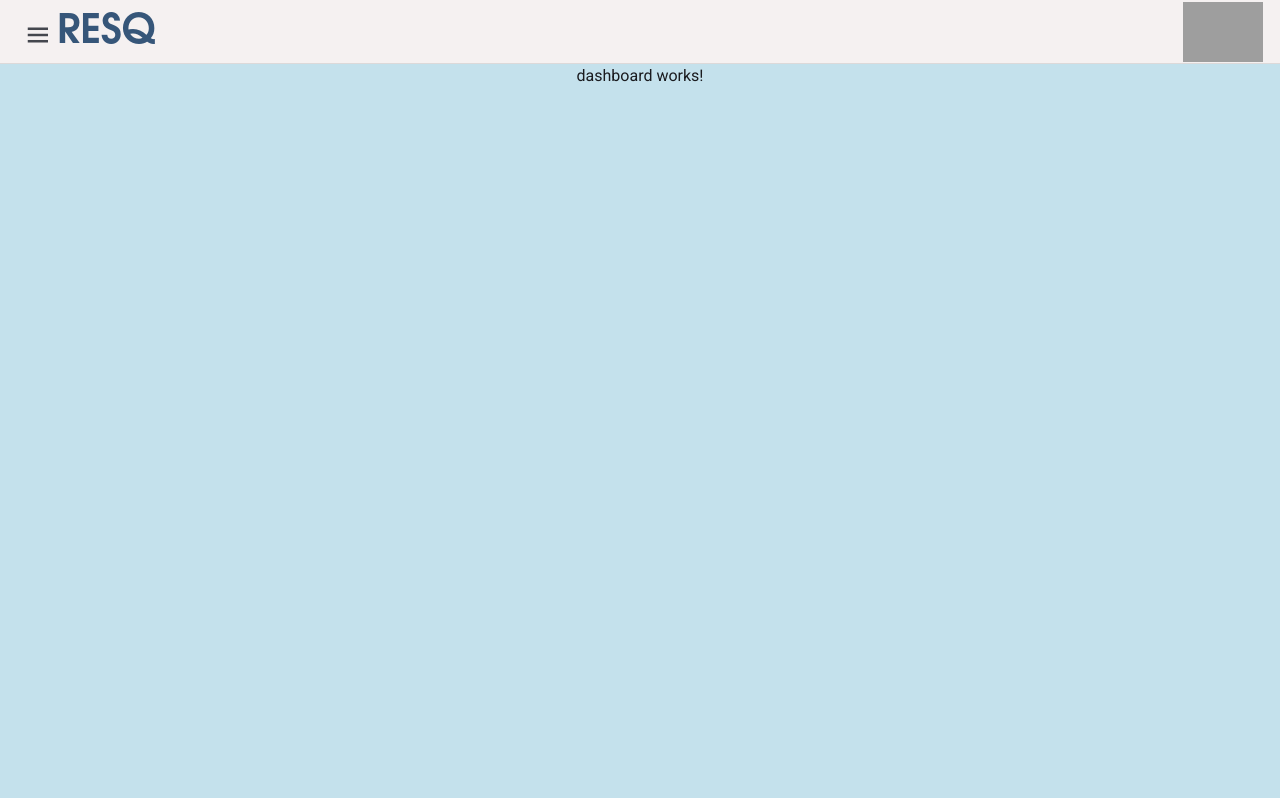
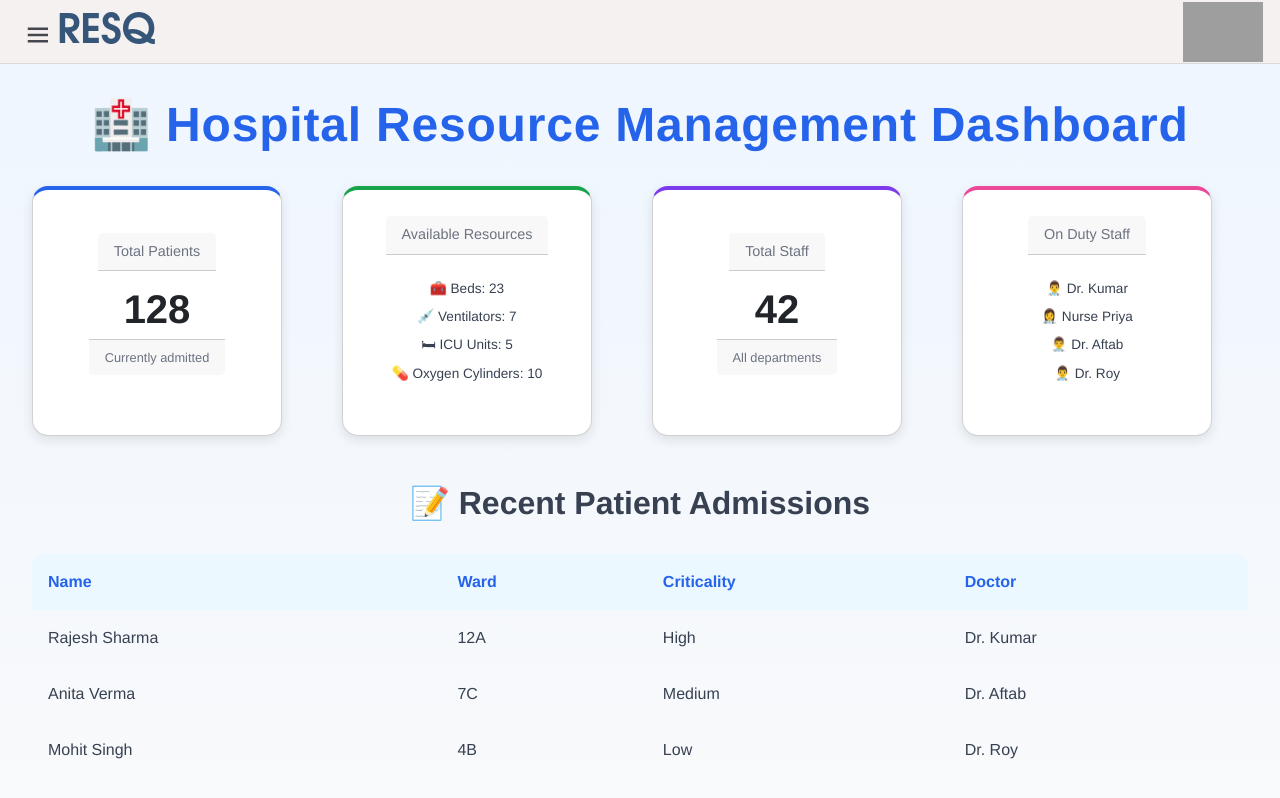
Before and after one commit to ResQ-Project/resq-frontend, an Angular app: page / in a window 1280 px wide. Shown: the top 798 px of the page. Built offline with nearby package versions, Linux system fonts and the light colour scheme; grey boxes are pictures that could not be loaded.

Commit message:
add modifications and make changes t the URLs  in the master service

```diff
--- a/src/app/Service/MasterService.ts
+++ b/src/app/Service/MasterService.ts
@@ -14,11 +14,11 @@ export class MasterService{
 
     constructor(private http:HttpClient){}
 
-    private baseUrl = 'http://localhost:3000'; // Base URL for your API
+    private baseUrl = 'http://localhost:8765'; // Base URL for your API
 
 
     GetPatient():Observable<Patient[]>{
-        return this.http.get<Patient[]>(`${this.baseUrl}/patient`);//patient data to table
+        return this.http.get<Patient[]>(`${this.baseUrl}/patientservice/api/v1/patient/getAllPatientsOfSingleWard/1`);//patient data to table
     }
 
     GetResource():Observable<Resource[]>{
--- a/src/app/dashboard/dashboard.component.html
+++ b/src/app/dashboard/dashboard.component.html
@@ -1 +1,80 @@
-<p>dashboard works!</p>
+<div class="dashboard-container">
+    <!-- Dashboard Header -->
+    <h1 class="dashboard-header">🏥 Hospital Resource Management Dashboard</h1>
+
+    <!-- Dashboard Cards Section -->
+    <div class="dashboard-cards">
+      <!-- Patients Card -->
+      <div class="card patients-card">
+        <div class="card-header">Total Patients</div>
+        <div class="card-value">128</div>
+        <p class="card-footer">Currently admitted</p>
+      </div>
+
+      <!-- Resources Card -->
+      <div class="card resources-card">
+        <div class="card-header">Available Resources</div>
+        <ul class="card-list">
+          <li>🧰 Beds: 23</li>
+          <li>💉 Ventilators: 7</li>
+          <li>🛏 ICU Units: 5</li>
+          <li>💊 Oxygen Cylinders: 10</li>
+        </ul>
+      </div>
+
+      <!-- Staff Count Card -->
+      <div class="card staff-count-card">
+        <div class="card-header">Total Staff</div>
+        <div class="card-value">42</div>
+        <p class="card-footer">All departments</p>
+      </div>
+
+      <!-- Staff Names Card -->
+      <div class="card staff-names-card">
+        <div class="card-header">On Duty Staff</div>
+        <ul class="card-list">
+          <li>👨‍⚕️ Dr. Kumar</li>
+          <li>👩‍⚕️ Nurse Priya</li>
+          <li>👨‍⚕️ Dr. Aftab</li>
+          <li>👨‍⚕️ Dr. Roy</li>
+        </ul>
+      </div>
+    </div>
+
+    <!-- Recent Admissions Table Section -->
+    <div class="recent-admissions">
+      <h2 class="recent-admissions-header">📝 Recent Patient Admissions</h2>
+      <div class="overflow-x-auto">
+        <table class="recent-admissions-table">
+          <thead>
+            <tr>
+              <th>Name</th>
+              <th>Ward</th>
+              <th>Criticality</th>
+              <th>Doctor</th>
+            </tr>
+          </thead>
+          <tbody>
+            <tr>
+              <td>Rajesh Sharma</td>
+              <td>12A</td>
+              <td>High</td>
+              <td>Dr. Kumar</td>
+            </tr>
+            <tr>
+              <td>Anita Verma</td>
+              <td>7C</td>
+              <td>Medium</td>
+              <td>Dr. Aftab</td>
+            </tr>
+            <tr>
+              <td>Mohit Singh</td>
+              <td>4B</td>
+              <td>Low</td>
+              <td>Dr. Roy</td>
+            </tr>
+          </tbody>
+        </table>
+      </div>
+    </div>
+  </div>
--- a/src/app/patient-management/patient-management.component.ts
+++ b/src/app/patient-management/patient-management.component.ts
@@ -25,7 +25,7 @@ import { PatientAdmissionComponent } from '../patient-admission/patient-admissio
 })
 export class PatientManagementComponent implements OnInit {
 
-  patientList !: Patient[];
+  patientList !: any[];
   showForm: boolean = false;
 
   columns: ColumnDefinition[] = [
@@ -56,8 +56,8 @@ export class PatientManagementComponent implements OnInit {
 
     fetchPatients() {
       this.service.GetPatient().subscribe({
-        next: (res) => {
-          this.patientList = res;
+        next: (res:any) => {
+          this.patientList = res.data;
         },
         error: (error) => {
           console.error('Error fetching patients:', error);
--- a/src/styles.scss
+++ b/src/styles.scss
@@ -2,3 +2,131 @@
 
 html, body { height: 100%; }
 body { margin: 0; font-family: Roboto, "Helvetica Neue", sans-serif; }
+
+
+.dashboard-container {
+    padding: 2rem;
+    background: linear-gradient(to bottom, #eff6ff, #f9fafb);
+    min-height: 100vh;
+    font-family: 'Helvetica', sans-serif;
+
+    .dashboard-header {
+      text-align: center;
+      font-size: 3rem;
+      font-weight: bold;
+      color: #2563eb;
+      margin-bottom: 2rem;
+      letter-spacing: 0.05rem;
+    }
+
+    .dashboard-cards {
+      display: grid;
+      grid-template-columns: repeat(auto-fill, minmax(250px, 1fr));
+      gap: 1.5rem;
+      margin-bottom: 3rem;
+    }
+
+    .card {
+      display: flex;
+      flex-direction: column;
+      align-items: center;
+      justify-content: center;
+      border-radius: 1rem;
+      padding: 1.5rem;
+      transition: transform 0.3s ease, box-shadow 0.3s ease;
+      box-shadow: 0 4px 12px rgba(0, 0, 0, 0.1);
+      width: 250px;
+      height: 250px;
+      background-color: white;
+
+      &:hover {
+        transform: scale(1.05);
+        box-shadow: 0 8px 16px rgba(0, 0, 0, 0.2);
+      }
+
+      &-header {
+        font-size: 0.9rem;
+        color: #6b7280;
+        margin-bottom: 0.5rem;
+      }
+
+      &-value {
+        font-size: 2.5rem;
+        font-weight: bold;
+      }
+
+      &-footer {
+        font-size: 0.8rem;
+        color: #6b7280;
+      }
+
+      &.patients-card {
+        border-top: 4px solid #2563eb;
+      }
+
+      &.resources-card {
+        border-top: 4px solid #16a34a;
+      }
+
+      &.staff-count-card {
+        border-top: 4px solid #7c3aed;
+      }
+
+      &.staff-names-card {
+        border-top: 4px solid #ec4899;
+      }
+    }
+
+    .card-list {
+      list-style-type: none;
+      padding: 0;
+      font-size: 0.85rem;
+      color: #374151;
+      margin-top: 1rem;
+      line-height: 1.5;
+
+      li {
+        margin-bottom: 0.5rem;
+      }
+    }
+
+    .recent-admissions {
+      .recent-admissions-header {
+        font-size: 2rem;
+        font-weight: bold;
+        color: #374151;
+        text-align: center;
+        margin-bottom: 2rem;
+      }
+
+      .recent-admissions-table {
+        width: 100%;
+        border-collapse: collapse;
+        border-radius: 0.75rem;
+        overflow: hidden;
+
+        th, td {
+          padding: 1rem;
+          text-align: left;
+          font-size: 1rem;
+        }
+
+        thead {
+          background-color: #ebf8ff;
+          color: #2563eb;
+        }
+
+        tbody {
+          tr {
+            &:hover {
+              background-color: #f0f8ff;
+            }
+
+            td {
+              color: #374151;
+            }
+          }
+        }
+      }
+    }
+  }
```
